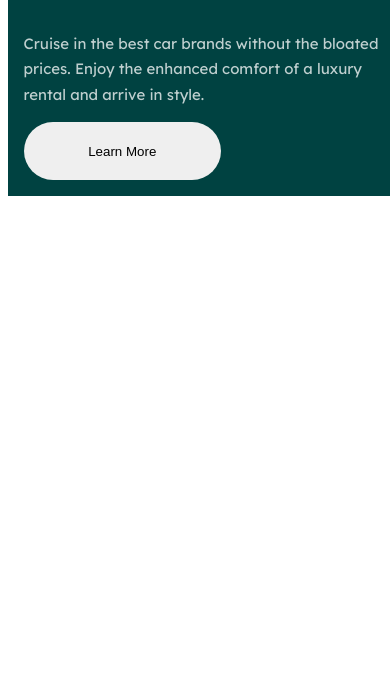
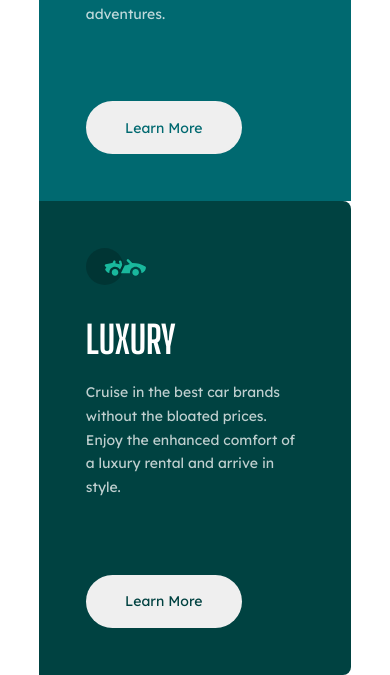
Before and after one commit to bora-sen/3-column-preview-card-component-main, a plain HTML site: page index.html in a window 390 px wide. Shown: the part 746-1421 px from the top of the page. Before the commit the page ends 942 px from the top, so only its background shows below. Drawn offline with Linux system fonts and the light colour scheme.

```diff
--- a/index.html
+++ b/index.html
@@ -20,19 +20,19 @@
         <img src="./images/icon-sedans.svg"></img>
         <h2 class="cat-header">Sedans</h2>
         <p class="cat-disc">Choose a sedan for its affordability and excellent fuel economy. Ideal for cruising in the city or on your next road trip.</p>
-        <button class="cat-button">Learn More</button>
+        <button class="cat-button btn-sedan">Learn More</button>
       </section>
       <section class="cat-card suv">
         <img src="./images/icon-suvs.svg"></img>
         <h2 class="cat-header">SUVs</h2>
         <p class="cat-disc">Take an SUV for its spacious interior, power, and versatility. Perfect for your next family vacation and off-road adventures.</p>
-        <button class="cat-button">Learn More</button>
+        <button class="cat-button btn-suv">Learn More</button>
       </section>
       <section class="cat-card luxury">
         <img src="./images/icon-luxury.svg"></img>
         <h2 class="cat-header">Luxury</h2>
         <p class="cat-disc"> Cruise in the best car brands without the bloated prices. Enjoy the enhanced comfort of a luxury rental and arrive in style.</p>
-        <button class="cat-button">Learn More</button>
+        <button class="cat-button btn-luxury">Learn More</button>
       </section>
     </div>
   </main>
--- a/style.css
+++ b/style.css
@@ -31,10 +31,14 @@
 
     --row-border-radius : 8px;
 }
+html,
+body{
+    margin: 0;
+    padding: 0;
+}
 p,
 h1,
-h2,
-h3 {
+h2 {
     font-family: inherit;
     color: white;
 }
@@ -48,7 +52,7 @@
 }
 .cat-row {
     display: flex;
-    width: 800px;
+    width: 950px;
     border-radius: 20px;
 }
 .sedan{
@@ -65,11 +69,10 @@
     border-top-right-radius: var(--row-border-radius);
 }
 .cat-card{
-    padding: 4%;
+    padding: 6%;
     display: flex;
     flex-direction: column;
     justify-content: space-between;
-
 }
 .cat-card > img {
     width: 60px;
@@ -78,23 +81,47 @@
     font-size: 38px;
     font-family: 'Big Shoulders Display', cursive;
     text-transform: uppercase;
+    margin-bottom: 5px;
 }
 .cat-disc{
     font-family: 'Lexend Deca', sans-serif;
-    font-size: 15px;
+    font-size: 14px;
     line-height: 1.7;
     color: var(--transparent-white);
+    margin-bottom: 75px;
 }
 .cat-button{
+    font-family: 'Lexend Deca', sans-serif;
+    font-size: 14px;
     width: fit-content;
-    padding: 6% 18%;
+    padding: 8% 18%;
     border: none;
     border-radius: 32px;
     cursor: pointer;
-    color: ;
+}
+.btn-sedan{
+    color: var(--primary-orange);
+}
+.btn-suv {
+    color: var(--primary-dark-cyan);
+}
+.btn-luxury{
+    color: var(--primary-darker-cyan);
 }
 @media only screen and (max-width:650px) {
+    .container {
+        height: fit-content;
+    }
     .cat-row {
+        height: fit-content;
+        width: 100%;
         flex-direction: column;
     }
+    .cat-card{
+        margin: 0 10%;
+        padding: 12%;
+        display: flex;
+        flex-direction: column;
+        justify-content: space-between;
+    }
 }
```
Also changed, not shown: screenshot.jpg (added), 3 other files.
